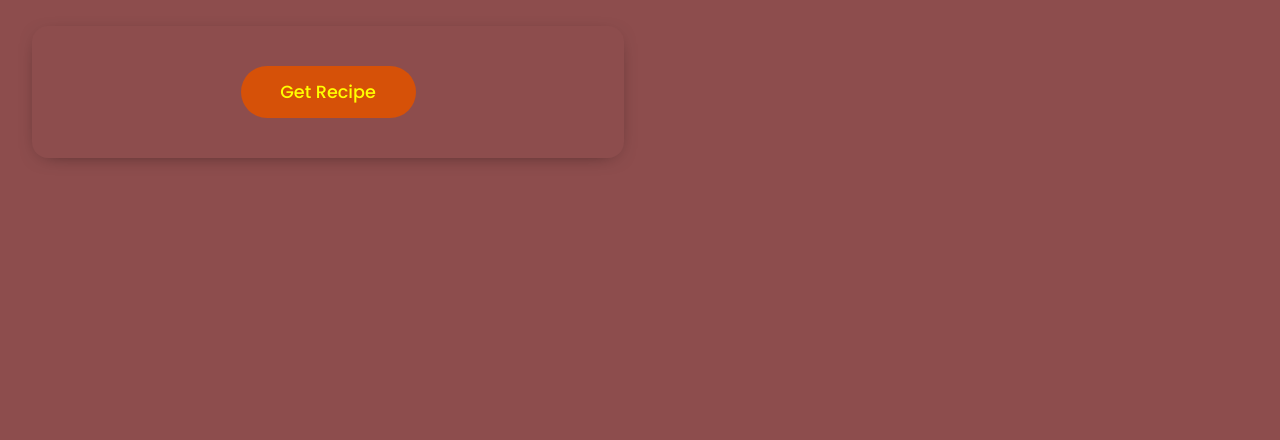
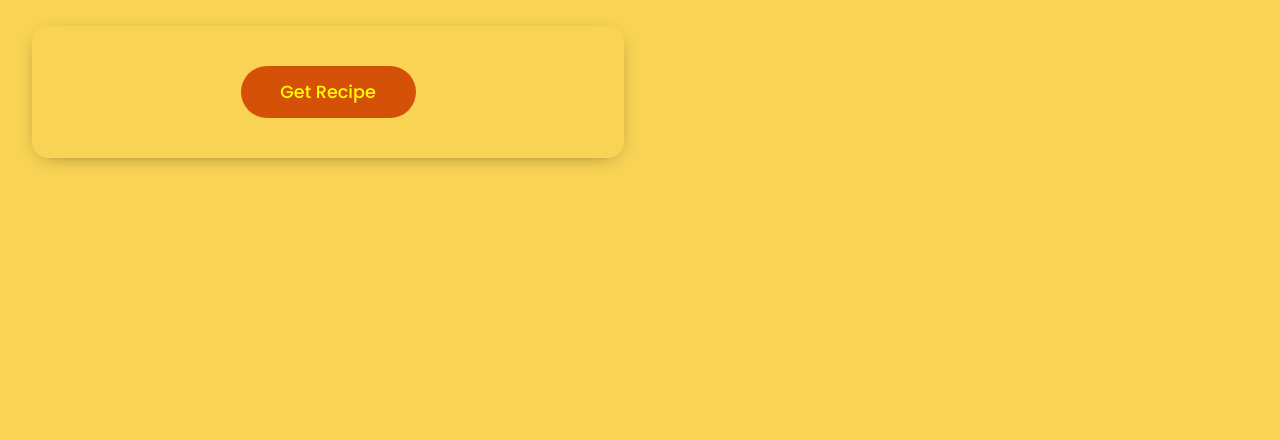
Before and after one commit to JoyRume/Phase1-Project, a plain HTML site: page index.html in a window 1280 px wide. Shown: the part 360-800 px from the top of the page. Drawn offline with Linux system fonts and the light colour scheme.

Commit message:
Completed Assignment

```diff
--- a/style.css
+++ b/style.css
@@ -10,7 +10,7 @@
     --tenne-tawny-dark: #b54507;
 }
 body{
-    background-color: rgba(97, 8, 8, 0.719);
+    background-color: rgba(248, 194, 18, 0.719);
     font-weight: 300;
     font-size: 1.05rem;
     line-height: 1.6;
```
